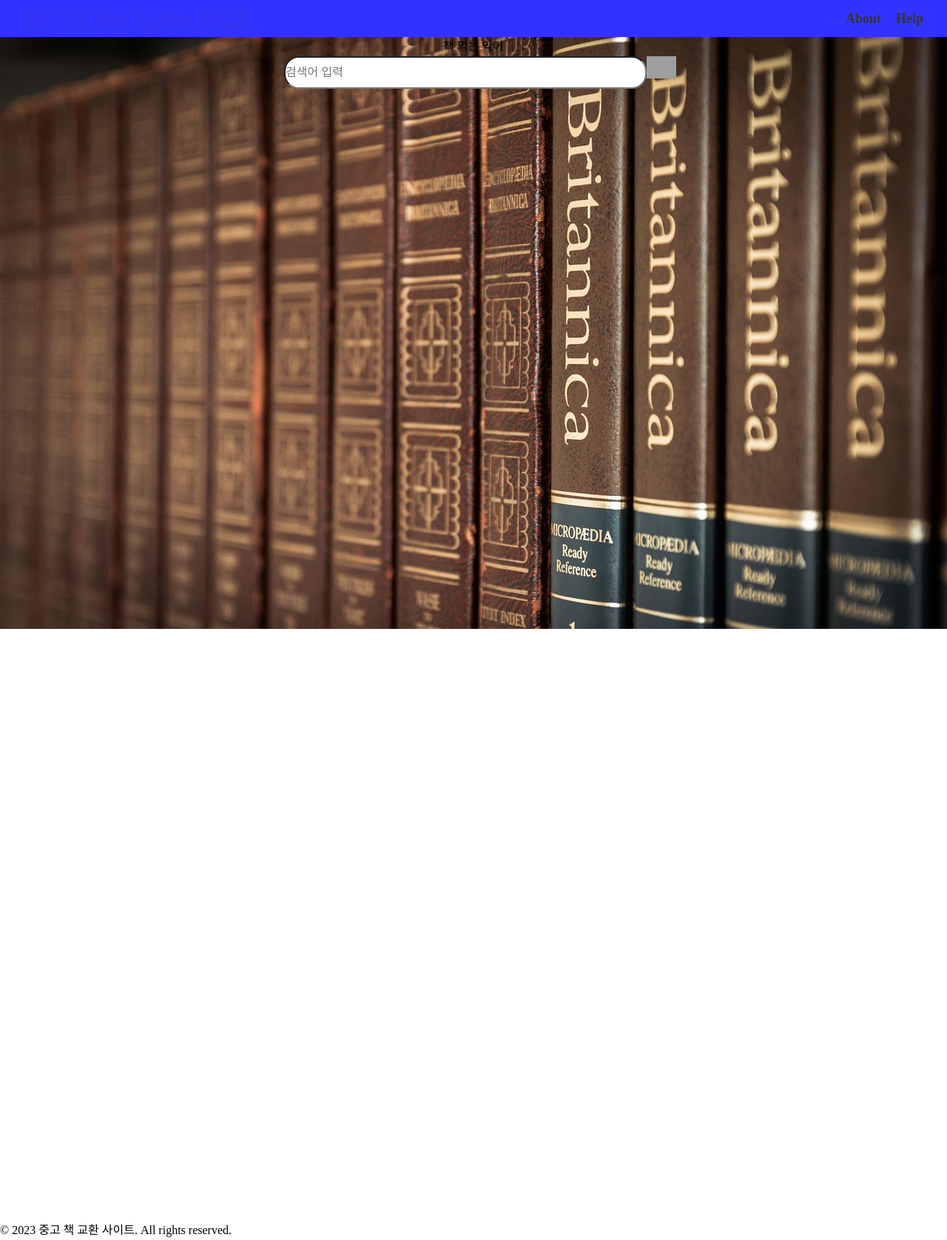
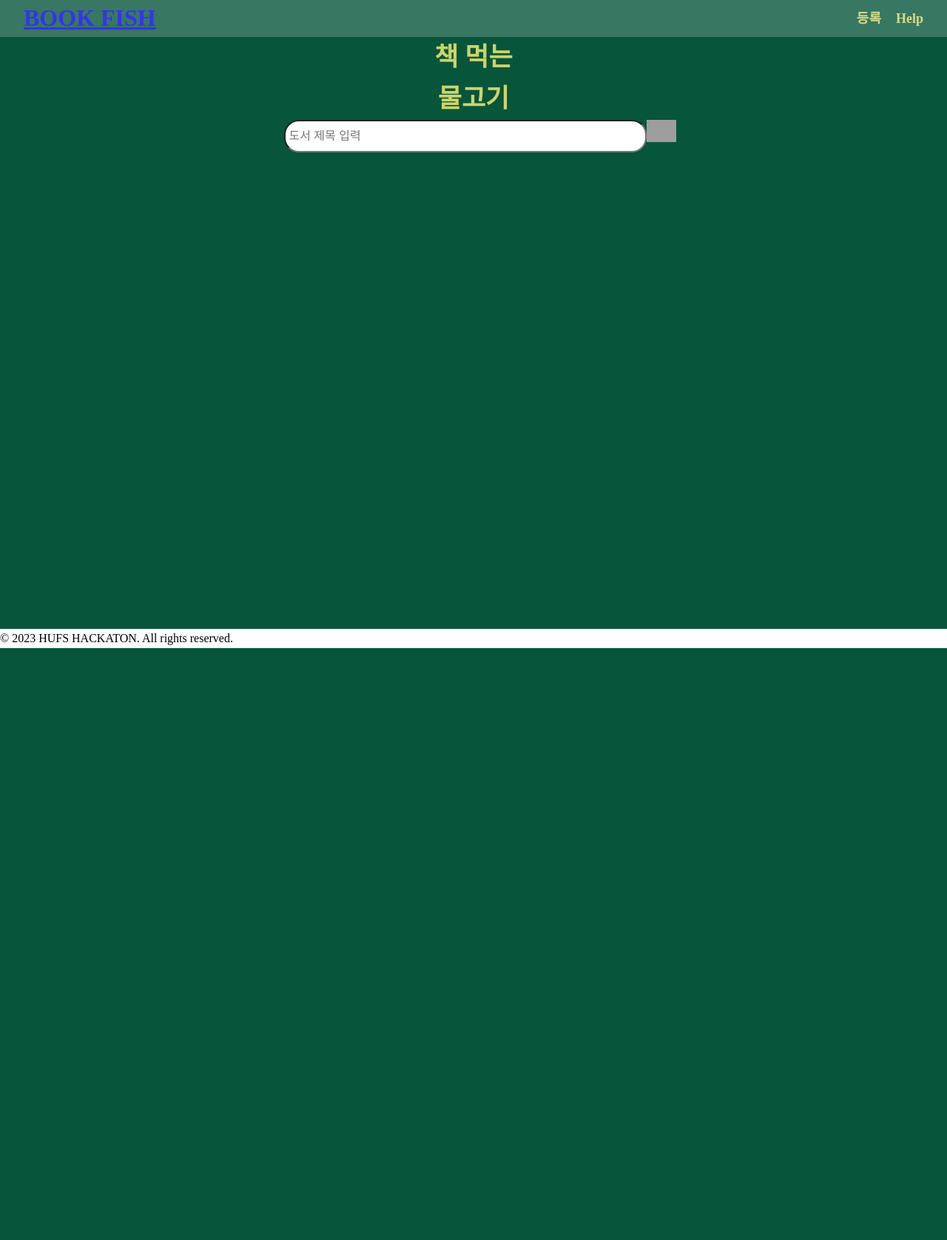
Before and after one commit to BittersweetHackaton2023/BookSharing, a Django app: page / in a window 1280 px wide. Shown: the whole page at 74% size. After the commit the page ends 876 px from the top, so only its background shows below. Run offline with Django 4.2, Linux system fonts and the light colour scheme; grey boxes are pictures that could not be loaded.

Commit message:
index.html 책 먹는 물고기

```diff
--- a/webproject/book/static/css/style.css
+++ b/webproject/book/static/css/style.css
@@ -17,13 +17,13 @@
   top: 0;
   opacity: 0.8;
   backdrop-filter: blur(30px);
-  background-color: blue;
+  background-color: #07553B;
   padding-left: 32px;
   padding-right: 32px;
   display: flex;
   justify-content: space-between;
   align-items: center;
-  color: black;
+  color: #CED46A;
 }
 
 ul {
@@ -38,8 +38,19 @@
   font-weight: bold;
 }
 
+div{
+  height: auto;
+}
+#logo{
+  font-size: 35px;
+  font-weight: bold;
+  width: auto;
+  text-align: center;
+  color: #CED46A;
+}
+
 html {
-  height: 200%;
+  height: 100%;
   line-height: 1.6;
   padding: 0px;
   margin: 0;
@@ -52,26 +63,10 @@
 }
 article {
   display: block;
-  height: 50%;
+  height: 100%;
   width: auto;
   text-align: center;
-}
-article.art1 {
-  background-image: url("../image/bg1.jpg");
   background-repeat: no-repeat;
   background-size: cover;
+  background-color: #07553B;
 }
-.imagewrap {
-  display: flex;
-  height: 100%;
-  width: 100%;
-}
-.imagewrap > span {
-  height: 100%;
-  width: auto;
-  flex: 1;
-  display: inline-block;
-  text-align: center;
-  font-size: 50px;
-  transition: all 1s;
-}
--- a/webproject/book/templates/book/index.html
+++ b/webproject/book/templates/book/index.html
@@ -8,10 +8,10 @@
 </head>
 <body>
     <header class="Header">
-      <h1><a href=" ">HUFS Hackaton 2023</a></h1>
+      <h1><a href=" ">BOOK FISH</a></h1>
       <nav>
         <ul>
-          <li><a>About</a></li>
+          <li><a>등록</a></li>
           <li><a>Help</a></li>
         </ul>
       </nav>
@@ -20,17 +20,20 @@
       <article class="art1">
         <div class="logowrap">
           <div id="logo" class="logo_default">
-            <div> 책 먹는 악어 </div>
+            <div> 책 먹는 </div>
+            <div> 물고기 </div>
+            {% include "book/searchbar.html" %}
+          </div>
+          <div>
+            <div>
           </div>
         </div>
-        {% include "book/searchbar.html" %}
+
       </article>
     </section>
     <script src="{% static 'js/script.js' %}"></script>
   </body>
   <footer>
-    <p>&copy; 2023 중고 책 교환 사이트. All rights reserved.</p>
+    <p>&copy; 2023 HUFS HACKATON. All rights reserved.</p>
   </footer>
-
-  <script src="script.js"></script>
 </html>
--- a/webproject/book/templates/book/searchbar.html
+++ b/webproject/book/templates/book/searchbar.html
@@ -23,7 +23,7 @@
 </style>
 <div class="search">
   <form action="/Keyword_result/" method="get">
-    <input class="txt" type="text" name="keyword" placeholder="검색어 입력" />
+    <input class="txt" type="text" name="keyword" placeholder=" 도서 제목 입력" />
     <input
       class="searchImage"
       type="image"
```
